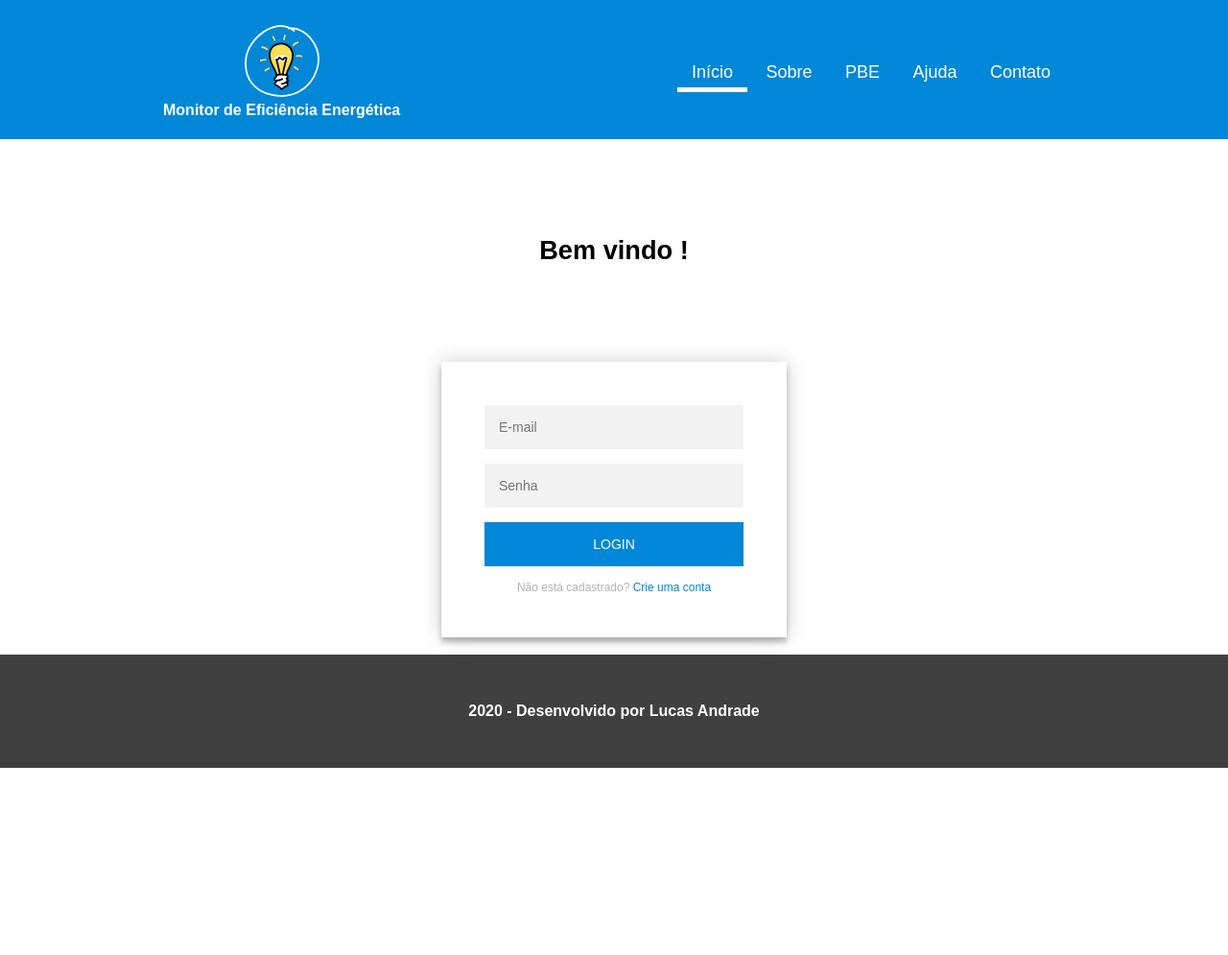
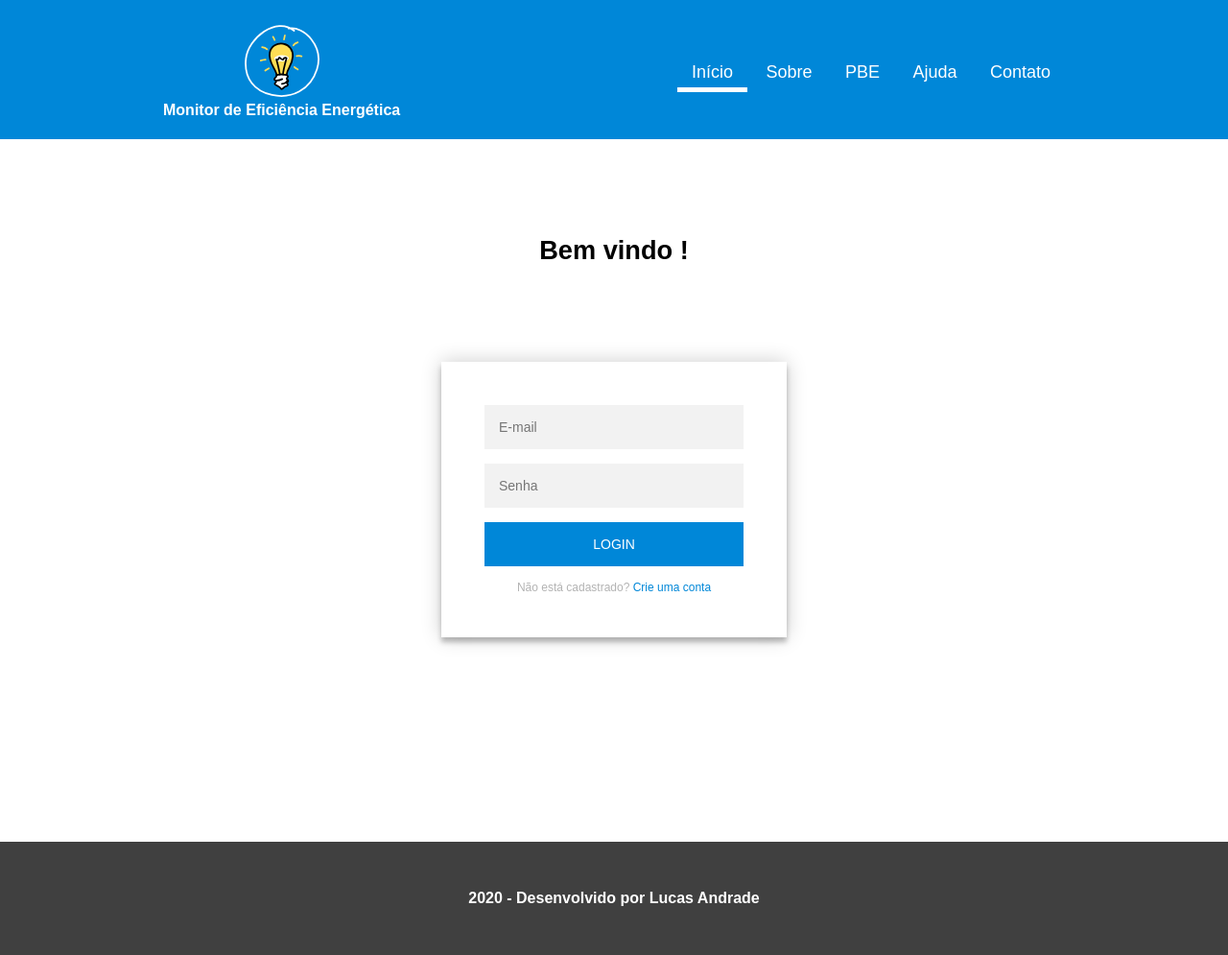
Before and after one commit to lucashdoa/tcc-analisador-de-eficiencia-energetica, a Django app: page / in a window 1280 px wide. Shown: the whole page at 96% size. Before the commit the page ends 800 px from the top, so only its background shows below. Run offline with Django 3.2, Linux system fonts and the light colour scheme; some libraries are stand-ins or nearby versions.

Commit message:
footer stick on the bottom

```diff
--- a/static/css/styles.css
+++ b/static/css/styles.css
@@ -4,6 +4,11 @@
     box-sizing: border-box;
     font-family: Arial !important;
 }
+
+html, body{
+    height: 100%;
+}
+
 header{
     background: #0087d8;
     padding: 20px 0;
@@ -83,16 +88,19 @@ header{
     border-bottom: 5px solid #ffffff !important;
 }
 
+main{
+    min-height:  calc(100vh - 350px);;
+}
 .main-container{
     width: 960px;
     margin: 0 auto 100px auto;
 }
 
-.main-container h2{
-    display: block;
-    margin-top: 100px;
-    text-align: center;
-    font-size: 1.7em;
+
+body::before, body::after{
+    content: ' ';
+    display: table;
+    clear: both;
 }
 
 .main-login{
@@ -251,8 +259,8 @@ footer{
     padding: 50px 0;
     position:absolute;
     width: 100%;
+}
 
-}
 .footer-container{
     width: 960px;
     margin: 0 auto;
--- a/templates/contact.html
+++ b/templates/contact.html
@@ -43,7 +43,7 @@
         </div>
     </main>
 
-    <footer style="bottom: 0">
+    <footer style="">
         <div class="footer-container">
             <h4>2020 - Desenvolvido por Lucas Andrade</h4>
         </div>
--- a/templates/help.html
+++ b/templates/help.html
@@ -44,7 +44,7 @@
         </div>
     </main>
 
-    <footer style="bottom: 0">
+    <footer style="">
         <div class="footer-container">
             <h4>2020 - Desenvolvido por Lucas Andrade</h4>
         </div>
--- a/templates/index.html
+++ b/templates/index.html
@@ -60,7 +60,7 @@
         </div>
     </main>
 
-    <footer style="bottom: 0">
+    <footer style="">
         <div class="footer-container">
             <h4>2020 - Desenvolvido por Lucas Andrade</h4>
         </div>
```
